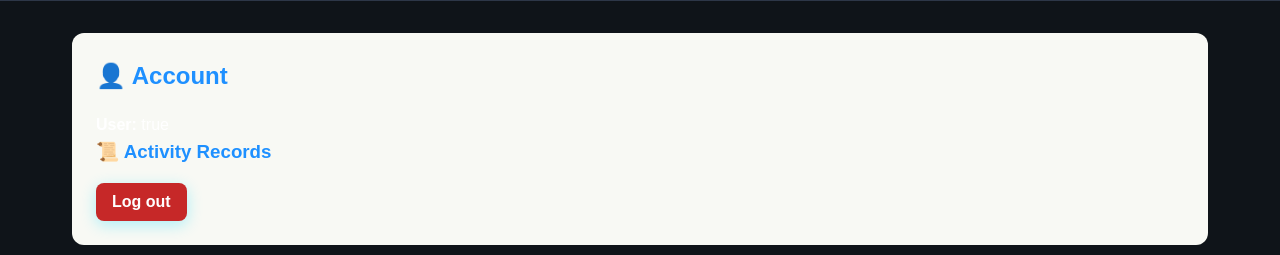
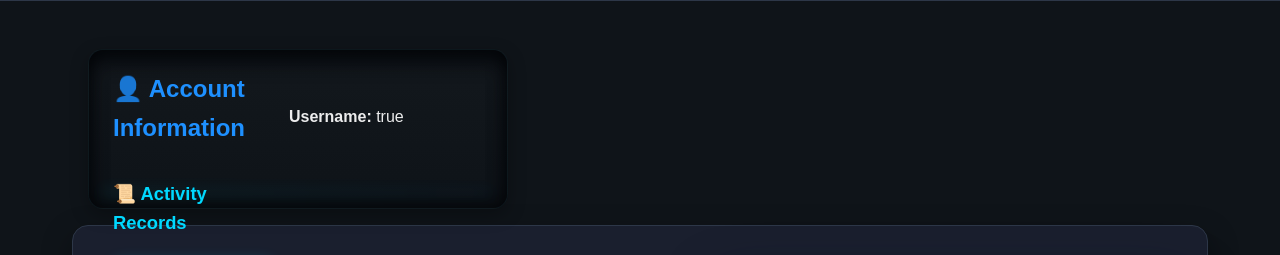
Before and after one commit to GregNathan/study-tools, a website: page index.html in a window 1280 px wide. Shown: the part 83-338 px from the top of the page. Drawn offline with Linux system fonts and the light colour scheme; sample sign-in values are in the browser's storage.

Commit message:
Update index.html

```diff
--- a/index.html
+++ b/index.html
@@ -26,15 +26,17 @@
         <button id="theme-toggle">🌙</button>
     </header>
     <main>
-        <section class="account-panel fade-in">
-  <h2>👤 Account</h2>
-  <p><strong>User:</strong> <span id="accountName"></span></p>
+      <section class="tool-card fade-in account-card">
+  <h2>👤 Account Information</h2>
+
+  <p><strong>Username:</strong> <span id="accountName"></span></p>
 
   <h3>📜 Activity Records</h3>
-  <ul id="activityList"></ul>
+  <ul id="activityList" class="activity-list"></ul>
 
-  <button onclick="logout()" class="danger-btn">Log out</button>
+  <button onclick="logout()" class="logout-btn">Log out</button>
 </section>
+
 
         <section class="hero fade-in">
             <div class="hero-inner">
```
